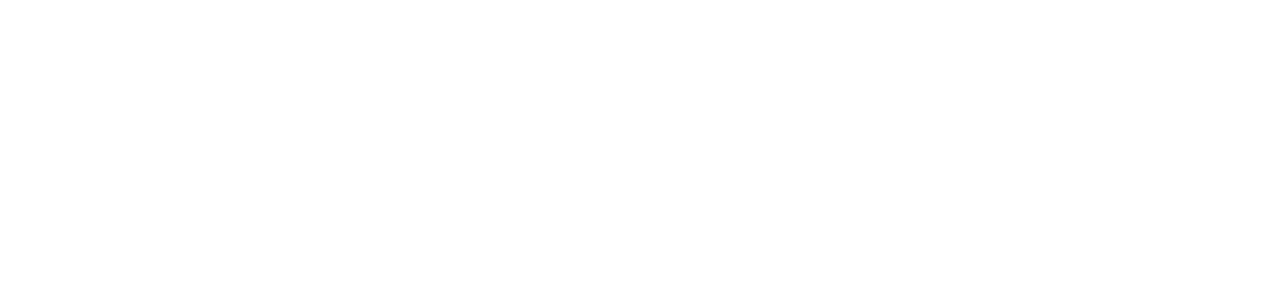
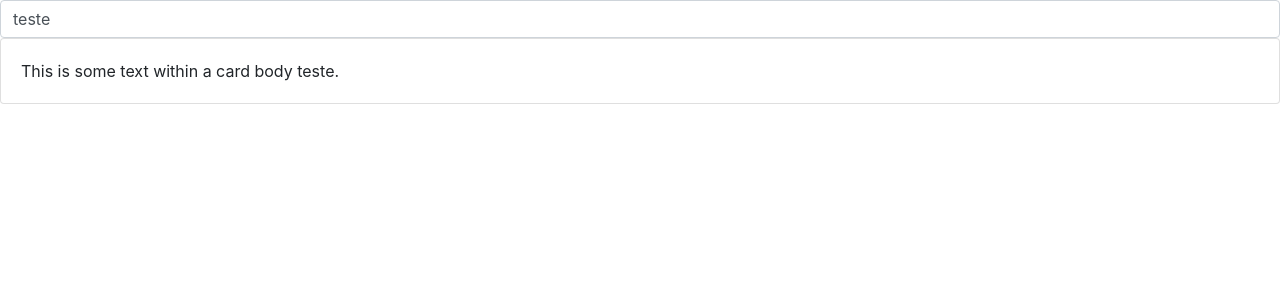
Before and after one commit to luanhsd/select-tree-vue, a Vue app: page / in a window 1280 px wide. Shown: the top 300 px of the page. Built offline with nearby package versions, Linux system fonts and the light colour scheme.

Commit message:
install bootstrap

```diff
--- a/package.json
+++ b/package.json
@@ -8,6 +8,7 @@
     "lint": "vue-cli-service lint"
   },
   "dependencies": {
+    "bootstrap": "^4.5.3",
     "core-js": "^3.6.5",
     "vue": "^2.6.11"
   },
--- a/src/App.vue
+++ b/src/App.vue
@@ -1,14 +1,17 @@
 <template>
   <div>
+    <SelectTreeVue set="teste"/>
   </div>
 </template>
 
 <script lang="ts">
 import Vue from 'vue';
+import SelectTreeVue from './components/SelectTreeVue/SelectTreeVue.vue'
 
 export default Vue.extend({
   name: 'App',
   components: {
+    SelectTreeVue
   }
 });
 </script>
--- /dev/null
+++ b/src/components/SelectTreeVue/SelectTreeVue.ts
@@ -0,0 +1,10 @@
+export default {
+  props: {
+    set: {
+      type: Number
+    }
+  },
+  created() {
+    console.log('teste');
+  }
+};
--- /dev/null
+++ b/src/components/SelectTreeVue/SelectTreeVue.vue
@@ -0,0 +1,12 @@
+<template>
+  <div>
+    <input type="text" class="form-control" :value="set" />
+    <div class="card">
+      <div class="card-body" v-show="true">
+        This is some text within a card body {{ set }}.
+      </div>
+    </div>
+  </div>
+</template>
+
+<script lang="ts" src="./SelectTreeVue.ts"/>
--- a/src/main.ts
+++ b/src/main.ts
@@ -1,8 +1,9 @@
-import Vue from 'vue'
-import App from './App.vue'
+import Vue from 'vue';
+import App from './App.vue';
+import 'bootstrap/dist/css/bootstrap.css';
 
-Vue.config.productionTip = false
+Vue.config.productionTip = false;
 
 new Vue({
-  render: h => h(App),
-}).$mount('#app')
+  render: (h) => h(App)
+}).$mount('#app');
```
Also changed, not shown: 1 other file (tests, documents, lock files or other folders).
